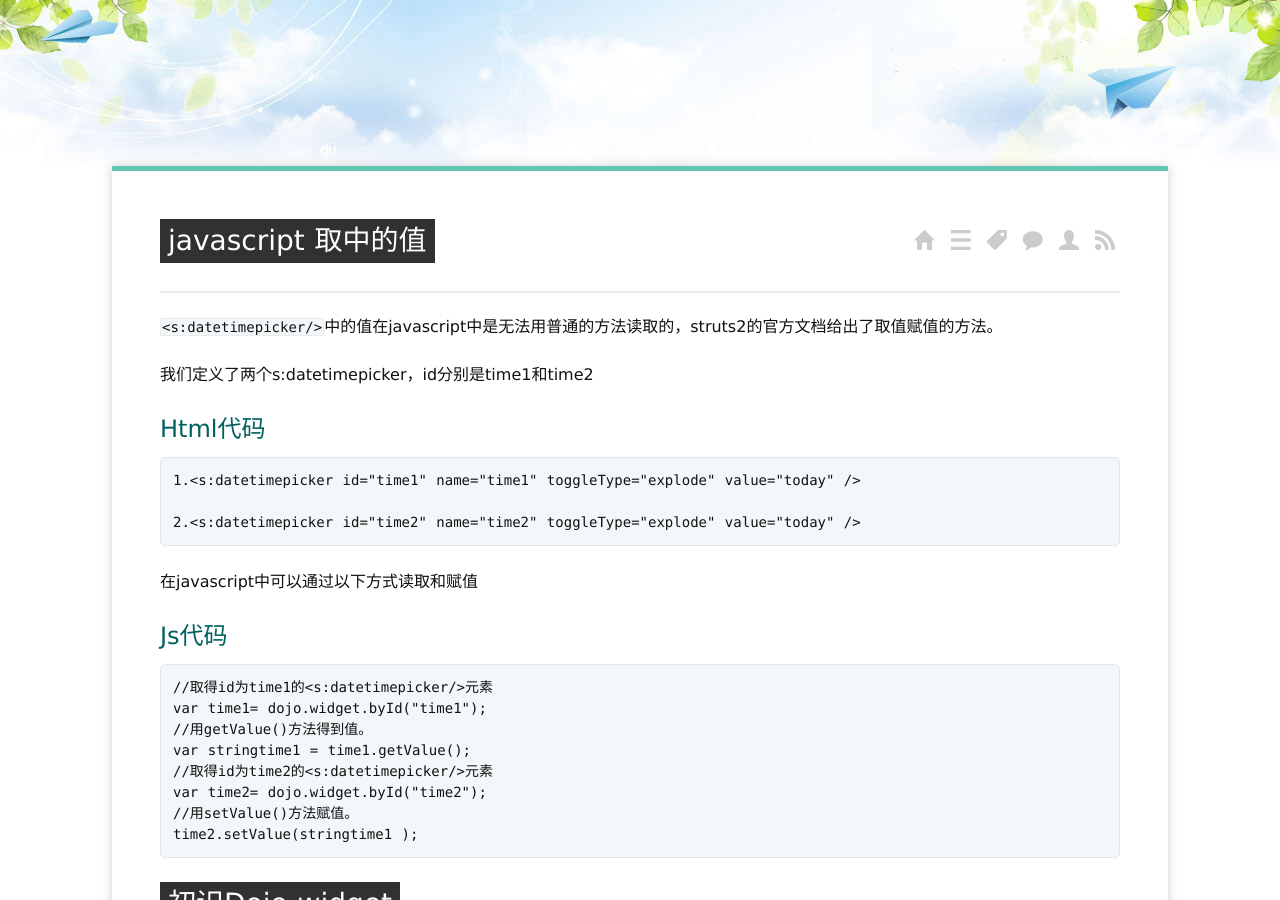
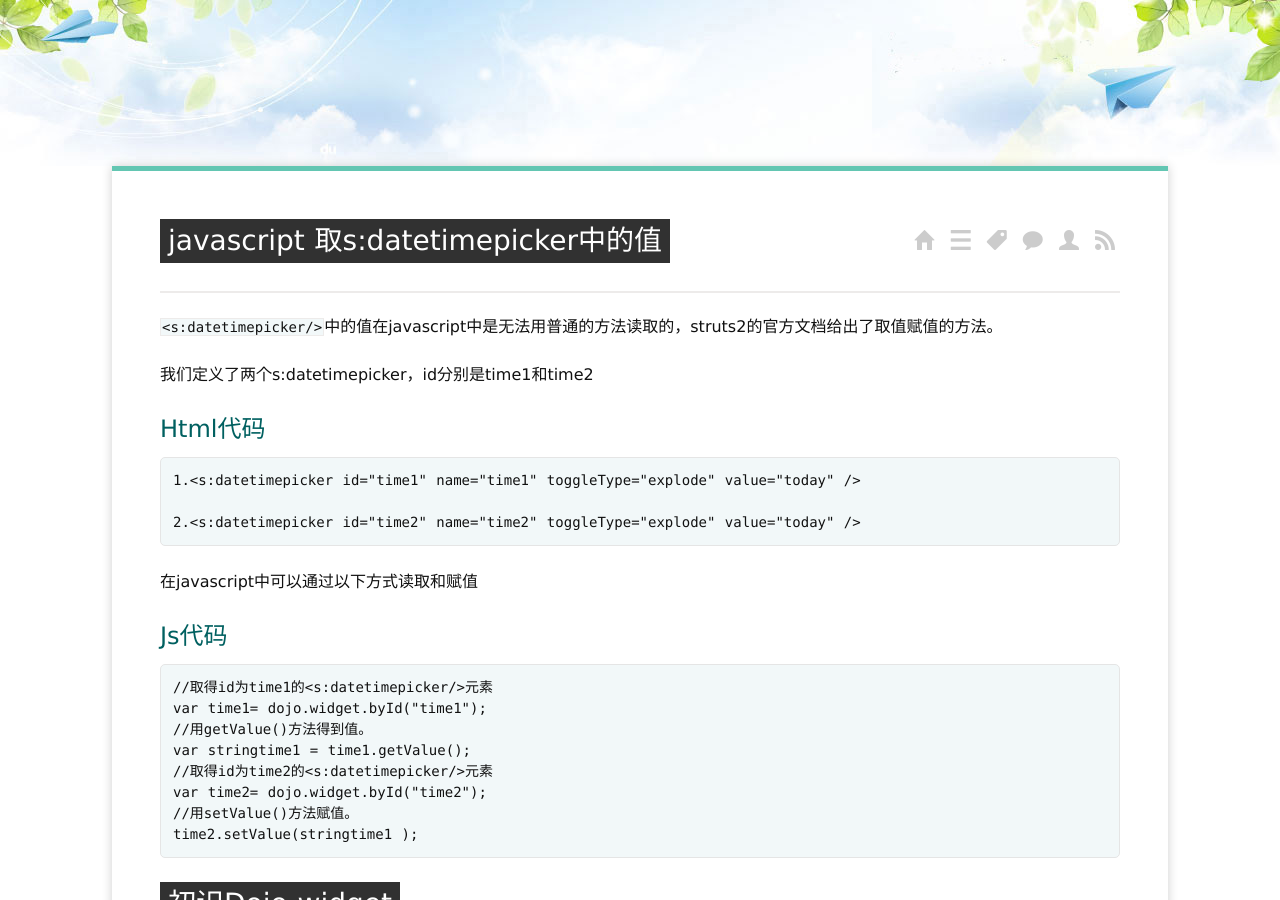
Before and after one commit to minghongjun/minghongjun.github.io, a Jekyll site: the page built from _posts/2014/2014-05-27-Javascript-取-s-datetimepicker-中的值.md, in a window 1280 px wide and 900 px high. Built offline with Jekyll 4.4.1, drawn with Linux system fonts in a browser that asks for light colours; Markdown is read by kramdown in place of the engine named in the settings; comment, search, counter and statistics services are not loaded.

Commit message:
daily updates

```diff
--- a/_posts/2014/2014-05-27-Javascript-取-s-datetimepicker-中的值.md
+++ b/_posts/2014/2014-05-27-Javascript-取-s-datetimepicker-中的值.md
@@ -1,6 +1,6 @@
 ---
 layout: post
-title: javascript 取<s:datetimepicker/>中的值
+title: javascript 取s:datetimepicker中的值
 categories: javascript
 tags:
     - javascript
```
